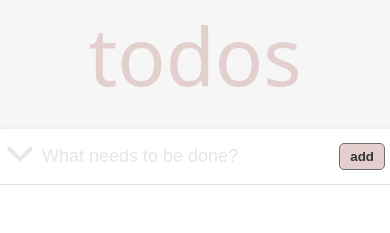
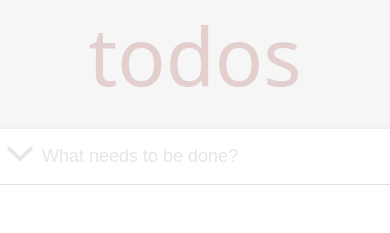
Before and after one commit to Alpha3625/todos, a React (Vite) app: page / in a window 390 px wide. Shown: the top 233 px of the page. Built offline with nearby package versions, Linux system fonts and the light colour scheme.

Commit message:
Кнопок add отображается, когда поле ввода заполнено

```diff
--- a/src/Components/Field/Field.module.scss
+++ b/src/Components/Field/Field.module.scss
@@ -28,15 +28,11 @@
 }
 
 .addButton {
-    display: none;
     font-weight: 600;
     color: #333333;
     background-color: #e3cfce;
     border: 1px solid #6e6e6e;
     border-radius: 5px;
     padding: 5px 10px;
-
-    @media screen and (max-width: 1024px) {
-        display: block;
-    }
+    cursor: pointer;
 }
--- a/src/Components/Field/Field.tsx
+++ b/src/Components/Field/Field.tsx
@@ -1,4 +1,4 @@
-import {KeyboardEvent, useCallback} from 'react';
+import { KeyboardEvent, useCallback } from 'react';
 import styles from './Field.module.scss';
 import { useAppDispatch, useAppSelector } from "../../Store/hooks";
 import { addTodo, setField } from '../../Store/Slices/todosSlice';
@@ -31,9 +31,13 @@ export const Field = () => {
                 maxLength={106}
                 onChange={(e) => dispatch(setField(e.target.value))}
                 placeholder="What needs to be done?"
-                onKeyDown={handleKeyDown}/>
+                onKeyDown={handleKeyDown} />
 
-            <button className={styles.addButton} type="button" onClick={handleAddTodo}>add</button>
+            {
+                field
+                    ? <button className={styles.addButton} type="button" onClick={handleAddTodo}>add</button>
+                    : ''
+            }
         </div>
     );
 };
```
